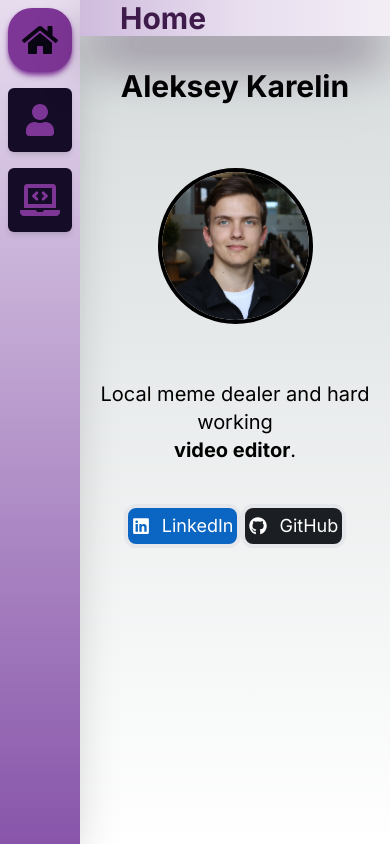
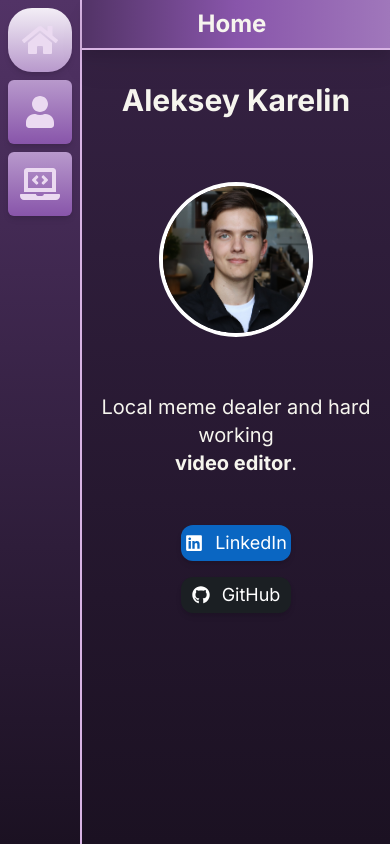
Before and after one commit to Wolferado/wolferado-portfolio, a Next.js app: page / in a window 390 px wide. Built offline with nearby package versions, Linux system fonts and the light colour scheme.

Commit message:
Design and tweaks to responsiveness
- Added colors
- Tweaked few elements

```diff
--- a/app/about/page.tsx
+++ b/app/about/page.tsx
@@ -2,14 +2,14 @@ import { FaLinkedin } from 'react-icons/fa';
 
 export default function About() {
 	return (
-		<div className="grid grid-cols-2 justify-items-center align-middle max-md:flex max-md:h-[95lvh] max-md:flex-col max-md:overflow-scroll">
+		<div className="grid grid-cols-2 justify-items-center align-middle max-md:flex max-md:h-[90lvh] max-md:flex-col max-md:overflow-scroll">
 			<img
 				src="/About_img.jpg"
-				className="col-start-2 row-start-1 row-end-1 m-4 translate-y-4 rotate-[4deg] object-cover p-4 shadow-xl max-md:mb-10 max-md:mt-0 max-md:w-[85%] max-md:self-center max-md:p-3 md:w-[70%] lg:w-[75%]"
+				className="p-4r col-start-2 row-start-1 row-end-1 m-4 translate-y-4 rotate-[4deg] border-[16px] bg-clip-border object-cover max-md:mb-10 max-md:mt-0 max-md:w-[85%] max-md:self-center max-md:p-3 md:w-[70%] lg:w-[75%]"
 			/>
-			<div className="col-start-1 row-start-1">
+			<div className="text-custom_text-950 col-start-1 row-start-1">
 				<i className="m-4 p-4 text-lg"></i>
-				<p className="max-md:text-md max-lg:text-sm max-md:p-2 md:w-[50svw] md:pl-12 xl:text-base">
+				<p className="max-md:text-md max-md:p-2 md:w-[50svw] md:pl-12 lg:text-[0.9rem] xl:text-base">
 					<i>Yes, I know what memes to make and which ones to send so you don't have to cringe. </i>
 					<br />
 					<br />
@@ -36,7 +36,7 @@ export default function About() {
 					Have a wonderful day! <br />
 					<br />
 					<a
-						className="flex place-items-center justify-center rounded-xl border-4 bg-[#0a66c2] p-3 indent-3 text-3xl text-white transition-all duration-500 hover:bg-white hover:text-[#0a66c2] max-md:p-1 max-md:text-lg"
+						className="flex place-items-center justify-center rounded-xl bg-[#0a66c2] p-3 indent-3 text-3xl text-white shadow-md transition-all duration-500 hover:bg-white hover:text-[#0a66c2] hover:shadow-[#0a66c2] max-md:p-1 max-md:text-lg"
 						href="https://www.linkedin.com/in/karelin-aleksey/">
 						<FaLinkedin /> LinkedIn
 					</a>
--- a/app/aside-bar.tsx
+++ b/app/aside-bar.tsx
@@ -15,7 +15,7 @@ export default function AsideBar() {
 	const pathname = usePathname();
 
 	return (
-		<aside className="from-background-900 to-background-500 m-0 flex h-screen w-24 flex-col bg-gradient-to-b p-0 shadow-2xl">
+		<aside className="from-background-300 via-background-200 to-background-100 border-primary-800 h-screen w-24 flex-col border-r-2 bg-gradient-to-b p-0 shadow-2xl">
 			{links.map((link) => {
 				const LinkIcon = link.icon;
 				return (
@@ -23,18 +23,18 @@ export default function AsideBar() {
 						key={link.name}
 						href={link.href}
 						className={clsx(
-							'm-2 flex flex-col items-center justify-center p-4 shadow-md transition-all duration-300 hover:rounded-3xl active:scale-75 max-md:h-16 max-md:w-16 lg:h-20 lg:w-20',
+							'group m-2 flex flex-col items-center justify-center bg-gradient-to-b p-4 shadow-md transition-all duration-300 hover:rounded-3xl active:scale-75 max-md:h-16 max-md:w-16 lg:h-20 lg:w-20',
 							{
-								'bg-primary-400 shadow-primary-400 rounded-3xl': pathname === link.href,
-								'bg-secondary-100 rounded-md': pathname !== link.href,
+								'from-background-950 to-background-700 rounded-3xl shadow-2xl': pathname === link.href,
+								'from-background-700 to-background-500 rounded-md': pathname !== link.href,
 							}
 						)}>
 						<LinkIcon
 							className={clsx(
-								'text-primary-400 h-24 w-24 bg-transparent transition-colors ease-linear md:h-12',
+								'text-primary-900 h-24 w-24 bg-transparent transition-colors ease-linear md:h-12',
 								{
-									'text-secondary-50': pathname === link.href,
-									'hover:text-secondary-600': pathname !== link.href,
+									'text-primary-300': pathname === link.href,
+									'group-hover:text-primary-950': pathname !== link.href,
 								}
 							)}
 						/>
--- a/app/layout.tsx
+++ b/app/layout.tsx
@@ -23,7 +23,7 @@ export default function RootLayout({
 				<body className={inter.className}>
 					<div className="flex flex-row">
 						<AsideBar></AsideBar>
-						<div>
+						<div className="from-background-200 to-background-100 bg-gradient-to-b">
 							<NavBar></NavBar>
 							{children}
 						</div>
--- a/app/nav-bar.tsx
+++ b/app/nav-bar.tsx
@@ -11,8 +11,10 @@ export default function NavBar() {
 	header_map.set('/projects', 'Projects');
 
 	return (
-		<nav className="shadow-primary-200 from-background-800 via-background-900 to-background-950 mb-2 flex justify-start bg-gradient-to-r shadow-2xl drop-shadow-2xl">
-			<p className="text-primary-200 pl-10 text-6xl font-bold max-md:text-3xl">{header_map.get(pathname)}</p>
+		<nav className="shadow-primary-200 from-background-300 via-background-500 to-background-600 text-custom_text-950 border-primary-800 mb-2 flex justify-start border-b-2 bg-gradient-to-r drop-shadow-xl max-lg:justify-center">
+			<p className="p-2 pl-10 text-4xl font-bold text-text max-md:pl-0 max-md:text-2xl">
+				{header_map.get(pathname)}
+			</p>
 		</nav>
 	);
 }
--- a/app/page.tsx
+++ b/app/page.tsx
@@ -14,24 +14,24 @@ export default function Home() {
 	}, 1500);
 
 	return (
-		<div className="text-text-50 flex h-80 flex-col items-center">
-			<h1 className="m-6 text-6xl font-bold max-md:text-3xl">Aleksey Karelin</h1>
+		<div className="text-text-50 text-custom_text-950 flex h-80 flex-col items-center">
+			<h1 className="m-6 text-center text-6xl font-bold max-md:text-3xl">Aleksey Karelin</h1>
 			<img
-				className="xs:w-[50%] max-xs:m-6 m-10 w-[20%] rounded-[50%] border-4 border-black max-lg:w-[40%] max-md:w-[50%]"
+				className="xs:w-[50%] max-xs:m-6 m-10 w-[20%] rounded-[50%] border-4 border-white max-lg:w-[40%] max-md:w-[50%]"
 				src="/Home_img.jpg"
 			/>
 			<p className="m-4 mb-10 text-center text-3xl max-md:text-xl">
 				Local meme dealer and hard working <br />
 				<b>{professions[professionID]}</b>.
 			</p>
-			<span className="flex flex-row">
+			<span className="flex flex-row max-lg:flex-col">
 				<a
-					className="flex place-items-center justify-center rounded-xl border-4 bg-[#0a66c2] p-3 indent-3 text-3xl text-white transition-all duration-500 hover:bg-white hover:text-[#0a66c2] max-md:p-1 max-md:text-lg"
+					className="m-2 flex place-items-center justify-center rounded-xl bg-[#0a66c2] p-3 indent-3 text-3xl text-white shadow-md transition-all duration-500 hover:bg-white hover:text-[#0a66c2] hover:shadow-[#0a66c2] max-md:p-1 max-md:text-lg"
 					href="https://www.linkedin.com/in/karelin-aleksey/">
 					<FaLinkedin /> LinkedIn
 				</a>
 				<a
-					className="flex place-items-center justify-center rounded-xl border-4 bg-[#1b1f23] p-3 indent-3 text-3xl text-white transition-all duration-500 hover:bg-white hover:text-[#1b1f23] max-md:p-1 max-md:text-lg"
+					className="m-2 flex place-items-center justify-center rounded-xl bg-[#1b1f23] p-3 indent-3 text-3xl text-white shadow-md transition-all duration-500 hover:bg-white hover:text-[#1b1f23] hover:shadow-[#1b1f23] max-md:p-1 max-md:text-lg"
 					href="https://github.com/Wolferado">
 					<FaGithub /> GitHub
 				</a>
--- a/app/projects/page.tsx
+++ b/app/projects/page.tsx
@@ -24,7 +24,7 @@ export default function Projects() {
 	};
 
 	const tags = projectsData[videoID].tags.map((tag) => (
-		<span className="m-1 flex place-items-center rounded-2xl border-4 p-3 text-center align-middle max-md:m-0.5 max-md:p-1 max-md:text-xs">
+		<span className="bg-primary-300 m-1 flex place-items-center rounded-lg border-text p-3 text-center align-middle shadow-md max-md:m-0.5 max-md:p-1 max-md:text-xs">
 			{tag}
 		</span>
 	));
@@ -32,7 +32,7 @@ export default function Projects() {
 	if (projectsData[videoID].github_url)
 		githubBtn = (
 			<a
-				className="flex place-items-center justify-center rounded-xl border-4 bg-[#1b1f23] p-3 indent-3 text-3xl text-white transition-all duration-500 hover:bg-white hover:text-[#1b1f23] max-md:p-1 max-md:text-lg md:text-base lg:text-2xl"
+				className="m-2 flex place-items-center justify-center rounded-xl bg-[#1b1f23] p-3 indent-3 text-3xl text-white shadow-md transition-all duration-500 hover:bg-white hover:text-[#1b1f23] hover:shadow-[[#1b1f23]] max-md:p-1 max-md:text-lg md:text-base lg:text-2xl"
 				href={projectsData[videoID].github_url}>
 				<FaGithub /> Repository
 			</a>
@@ -41,7 +41,7 @@ export default function Projects() {
 	if (projectsData[videoID].youtube_url)
 		youtubeBtn = (
 			<a
-				className="group flex place-items-center justify-center rounded-xl border-4 bg-[#f70000] p-3 indent-3 text-3xl text-white transition-all duration-500 hover:bg-white hover:text-black max-md:p-1 max-md:text-lg md:text-base lg:text-2xl"
+				className="group m-2 flex place-items-center justify-center rounded-xl bg-[#f70000] p-3 indent-3 text-3xl text-white shadow-md transition-all duration-500 hover:bg-white hover:text-black hover:shadow-[#f70000] max-md:p-1 max-md:text-lg md:text-base lg:text-2xl"
 				href={projectsData[videoID].youtube_url}>
 				<FaYoutube className="duration-150 group-hover:text-[#f70000]" />
 				YouTube
@@ -51,16 +51,16 @@ export default function Projects() {
 	if (projectsData[videoID].other_url)
 		internetBtn = (
 			<a
-				className="group flex place-items-center justify-center rounded-xl border-4 bg-black p-3 indent-3 text-3xl text-white transition-all duration-500 hover:bg-white hover:text-black max-md:p-1 max-md:text-lg md:text-base lg:text-2xl"
+				className="group m-2 flex place-items-center justify-center rounded-xl bg-black p-3 indent-3 text-3xl text-white shadow-md transition-all duration-500 hover:bg-white hover:text-black hover:shadow-black max-md:p-1 max-md:text-lg md:text-base lg:text-2xl"
 				href={projectsData[videoID].other_url[1]}>
 				<BiWorld /> {projectsData[videoID].other_url[0]}
 			</a>
 		);
 
 	return (
-		<div className="text-text-50 grid h-[95lvh] w-[100%] grid-cols-2 grid-rows-4 items-center p-10 max-md:flex max-md:flex-col max-md:justify-normal max-md:overflow-y-scroll max-md:p-3 xl:p-20 xl:text-xl">
+		<div className="text-custom_text-950 grid h-[95lvh] w-[100%] grid-cols-2 grid-rows-4 items-center p-10 max-lg:flex max-lg:flex-col max-md:justify-normal max-md:overflow-y-scroll max-md:p-3 xl:p-20 xl:text-xl">
 			<video
-				className="row-span-2 row-start-1 scale-90 rounded-xl border-4 border-black max-md:m-1 max-md:scale-100"
+				className="border-primary-400 row-span-2 row-start-1 scale-90 rounded-xl border-[4px] shadow-md max-md:m-1 max-md:scale-100"
 				key={projectsData[videoID].video_url}
 				autoPlay
 				controls
@@ -71,33 +71,33 @@ export default function Projects() {
 					type="video/mp4"
 				/>
 			</video>
-			<div className="col-start-1 row-start-3 flex flex-wrap justify-center text-wrap max-md:order-2 max-md:m-5">
+			<div className="col-start-1 row-start-3 flex flex-wrap justify-center text-wrap max-lg:order-3 max-md:m-5">
 				{tags}
 			</div>
 			<span className="col-start-1 col-end-1 row-start-4 flex flex-row justify-center"></span>
-			<p className="col-start-2 row-start-1 text-center text-3xl font-semibold max-lg:pb-20 max-md:text-lg">
+			<p className="col-start-2 row-start-1 text-center text-3xl font-semibold max-lg:pb-4 max-md:text-lg">
 				{projectsData[videoID].name}
 			</p>
-			<p className="col-start-2 row-span-2 row-start-2 p-5 max-md:order-3 max-md:p-4 max-md:text-sm">
+			<p className="col-start-2 row-span-2 row-start-2 p-5 max-lg:order-2 max-md:p-4 max-md:text-sm">
 				{projectsData[videoID].description}
 			</p>
 
-			<div className="col-start-1 col-end-2 row-start-4 flex w-[100%] flex-row items-center justify-around max-md:order-1 max-md:justify-between">
+			<div className="col-start-1 col-end-2 row-start-4 flex w-[100%] flex-row items-center justify-around max-lg:order-1 max-md:justify-between">
 				<button
-					className="rounded-3xl border-4 border-gray-950 text-6xl transition-all hover:bg-black max-md:text-5xl"
+					className="bg-primary-300 hover:bg-background-800 rounded-3xl text-6xl shadow-md transition-all max-md:text-5xl"
 					onClick={decrementVideoID}>
-					<MdSkipPrevious className="transition-all hover:text-white" />
+					<MdSkipPrevious className="hover:text-primary-300 transition-all" />
 				</button>
 				<p className="text-3xl">
 					{videoID + 1} / {dataLength}
 				</p>
 				<button
-					className="rounded-3xl border-4 border-gray-950 text-6xl transition-all hover:bg-black max-md:text-5xl"
+					className="bg-primary-300 hover:bg-background-800 rounded-3xl text-6xl shadow-md transition-all max-md:text-5xl"
 					onClick={incrementVideoID}>
-					<MdSkipNext className="transition-all hover:text-white" />
+					<MdSkipNext className="hover:text-primary-300 transition-all" />
 				</button>
 			</div>
-			<div className="col-start-2 col-end-2 flex justify-center max-md:order-4 max-md:m-4 max-md:flex-col">
+			<div className="col-start-2 col-end-2 flex justify-center max-lg:order-4 max-md:m-4 max-md:flex-col">
 				{githubBtn}
 				{youtubeBtn}
 				{internetBtn}
```
